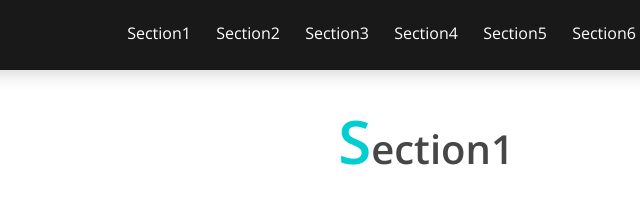
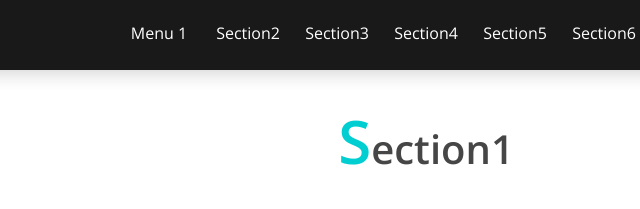
Before and after one commit to hanryss/futureartifactname, a plain HTML site: page index.html in a window 1280 px wide. Shown: the top 209 px of the page, 214-854 px from the left. Drawn offline with nearby package versions, Linux system fonts and the light colour scheme; a script that the page names is missing.

Commit message:
Fix the name of the first menu

```diff
--- a/index.html
+++ b/index.html
@@ -18,7 +18,7 @@
    <div id="nav">
        <div id="left_nav">
        <ul>
-        <li><a href="#section1"><p>Section1</p></a></li>
+        <li><a href="#section1"><p>Menu 1</p></a></li>
            <li><a href="#section2"><p>Section2</p></a></li>
            <li><a href="#section3"><p>Section3</p></a></li>
            <li><a href="#section4"><p>Section4</p></a></li>
```
